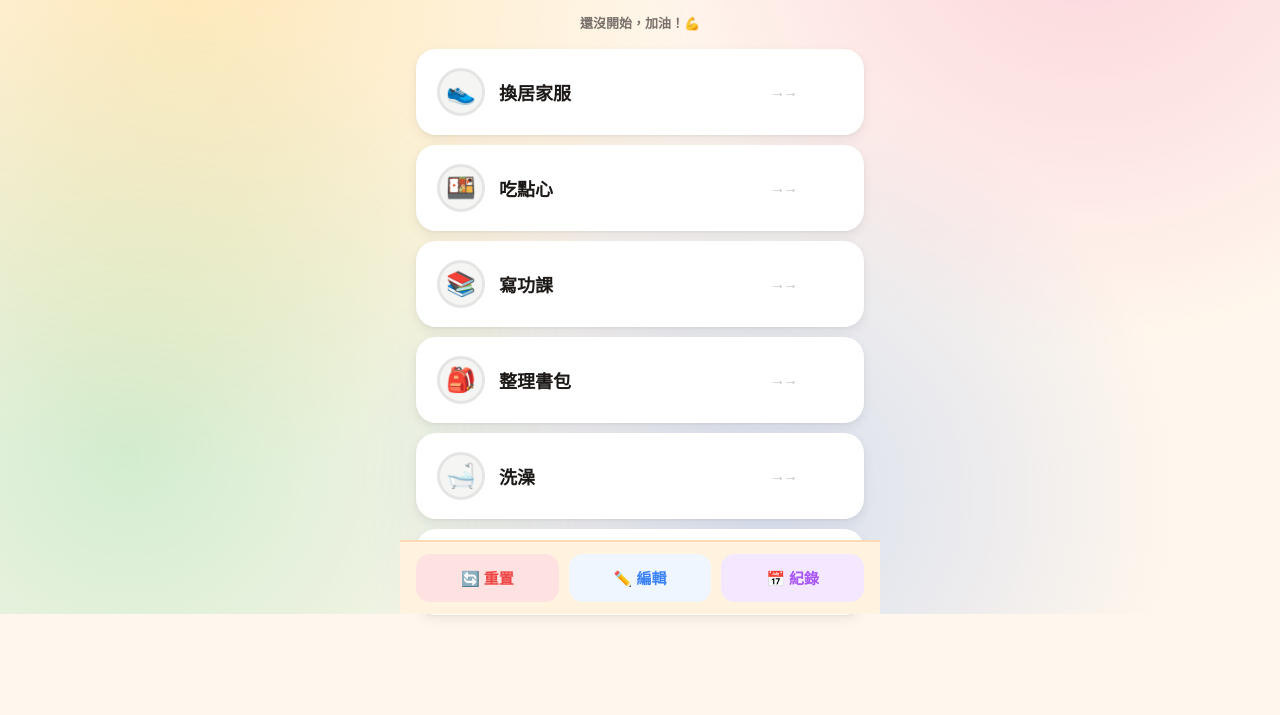
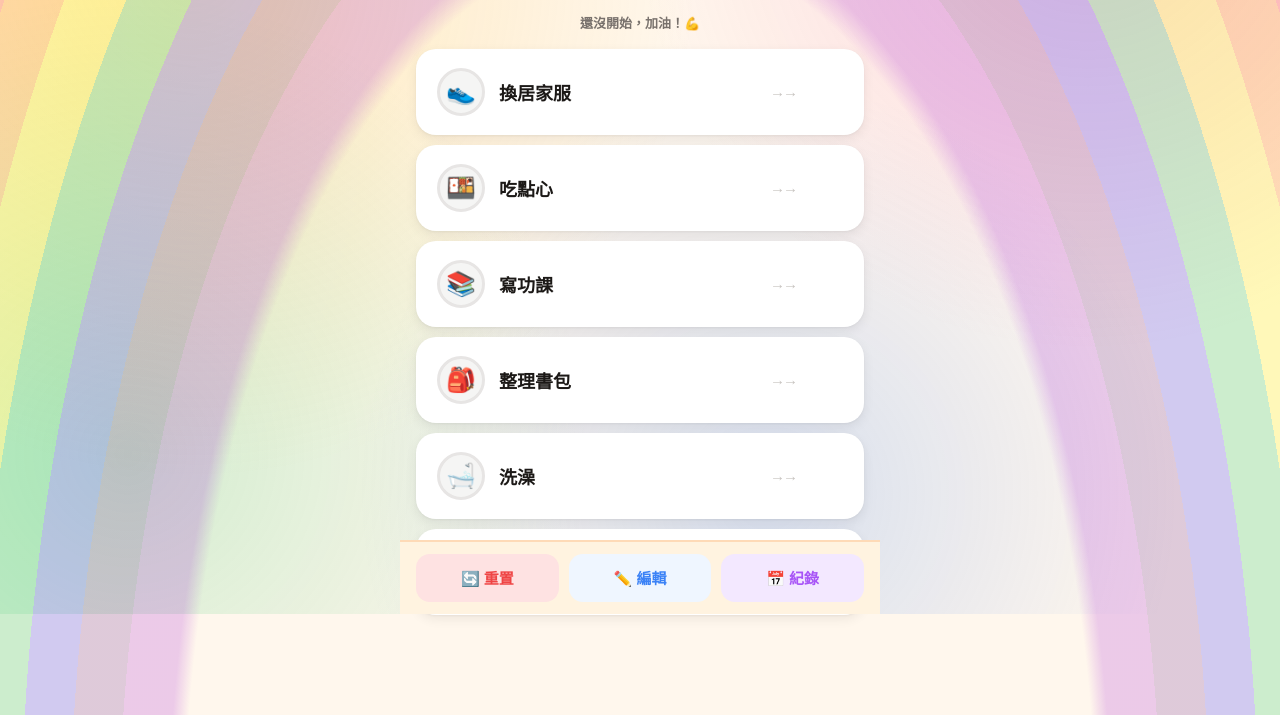
Before and after one commit to chienjchienj/home_checklist, a plain HTML site: page index.html in a window 1280 px wide. Shown: the part 186-901 px from the top of the page. Drawn offline with nearby package versions, Linux system fonts and the light colour scheme.

Commit message:
feat: 背景加入大彩虹，移除首頁房子飄動動畫
Co-Authored-By: Claude Sonnet 4.6 <noreply@anthropic.com>

```diff
--- a/index.html
+++ b/index.html
@@ -56,6 +56,30 @@
       z-index: 0;
     }
 
+    /* ── 大彩虹 ── */
+    body::after {
+      content: '';
+      position: fixed;
+      bottom: -30vh;
+      left: 50%;
+      transform: translateX(-50%);
+      width: 180vw;
+      height: 180vw;
+      background: radial-gradient(ellipse at 50% 100%,
+        transparent               28%,
+        rgba(148,0,211,.18)       29%, rgba(148,0,211,.18)   32%,
+        rgba(75,0,130,.18)        32%, rgba(75,0,130,.18)    35%,
+        rgba(0,0,255,.18)         35%, rgba(0,0,255,.18)     38%,
+        rgba(0,200,80,.2)         38%, rgba(0,200,80,.2)     41%,
+        rgba(255,255,0,.22)       41%, rgba(255,255,0,.22)   44%,
+        rgba(255,140,0,.22)       44%, rgba(255,140,0,.22)   47%,
+        rgba(255,30,30,.2)        47%, rgba(255,30,30,.2)    50%,
+        transparent               51%
+      );
+      pointer-events: none;
+      z-index: 0;
+    }
+
     .app {
       position: relative;
       z-index: 1;
@@ -75,12 +99,6 @@
       font-size: 56px;
       line-height: 1;
       display: block;
-      animation: bounce 2s infinite;
-    }
-
-    @keyframes bounce {
-      0%,100% { transform: translateY(0); }
-      50%      { transform: translateY(-8px); }
     }
 
     .header h1 {
```
